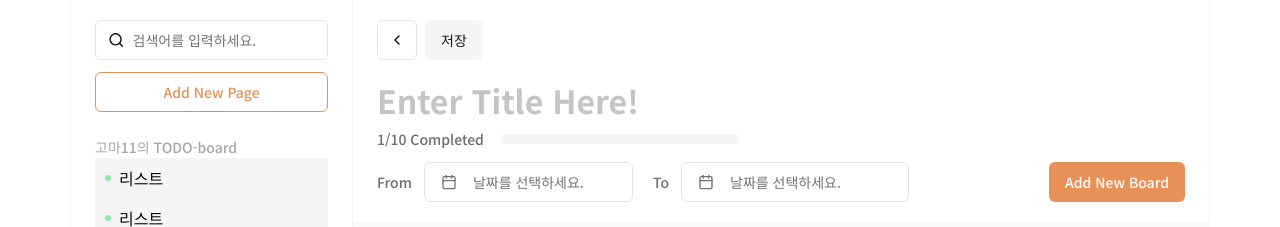
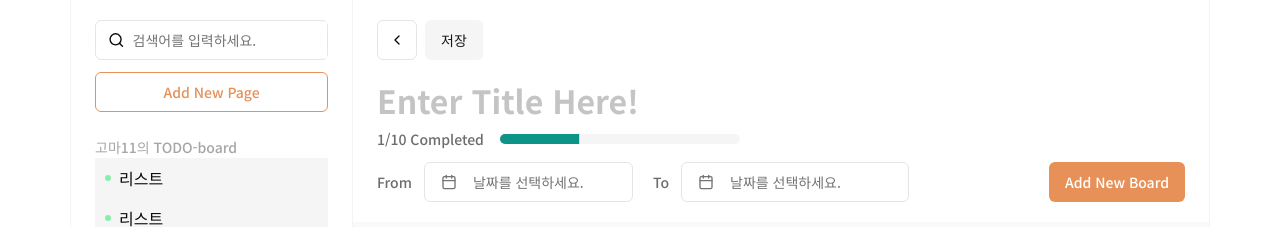
Before and after one commit to nrkcode/REAL-next-board, a Next.js app: page /board/1 in a window 1280 px wide. Shown: the top 227 px of the page. Built offline with nearby package versions, Linux system fonts and the light colour scheme.

Commit message:
chore: checkbox, progressbar 컬러 커스텀 코드 추가

```diff
--- a/app/board/[id]/page.tsx
+++ b/app/board/[id]/page.tsx
@@ -53,7 +53,7 @@ function BoardPage() {
                             <small className="text-sm font-medium leading-none text-[#6D6D6D]">
                                 1/10 Completed
                             </small>
-                            <Progress className="w-60 h-[10px] value={33}" />
+                            <Progress className="w-60 h-[10px]" value={33} />
                         </div>
                     </div>
                     <div className={styles.header__bottom}>
--- a/components/ui/checkbox/checkbox.tsx
+++ b/components/ui/checkbox/checkbox.tsx
@@ -13,7 +13,7 @@ const Checkbox = React.forwardRef<
   <CheckboxPrimitive.Root
     ref={ref}
     className={cn(
-      "peer h-4 w-4 shrink-0 rounded-sm border border-primary ring-offset-background focus-visible:outline-none focus-visible:ring-2 focus-visible:ring-ring focus-visible:ring-offset-2 disabled:cursor-not-allowed disabled:opacity-50 data-[state=checked]:bg-primary data-[state=checked]:text-primary-foreground",
+      "peer h-4 w-4 shrink-0 rounded-sm border border-primary ring-offset-background focus-visible:outline-none focus-visible:ring-2 focus-visible:ring-ring focus-visible:ring-offset-2 disabled:cursor-not-allowed disabled:opacity-50 data-[state=checked]:bg-teal-600 data-[state=checked]:text-primary-foreground",
       className
     )}
     {...props}
--- a/components/ui/progress/progress.tsx
+++ b/components/ui/progress/progress.tsx
@@ -18,7 +18,7 @@ const Progress = React.forwardRef<
     {...props}
   >
     <ProgressPrimitive.Indicator
-      className="h-full w-full flex-1 bg-primary transition-all"
+      className="h-full w-full flex-1 bg-teal-600 transition-all"
       style={{ transform: `translateX(-${100 - (value || 0)}%)` }}
     />
   </ProgressPrimitive.Root>
```
